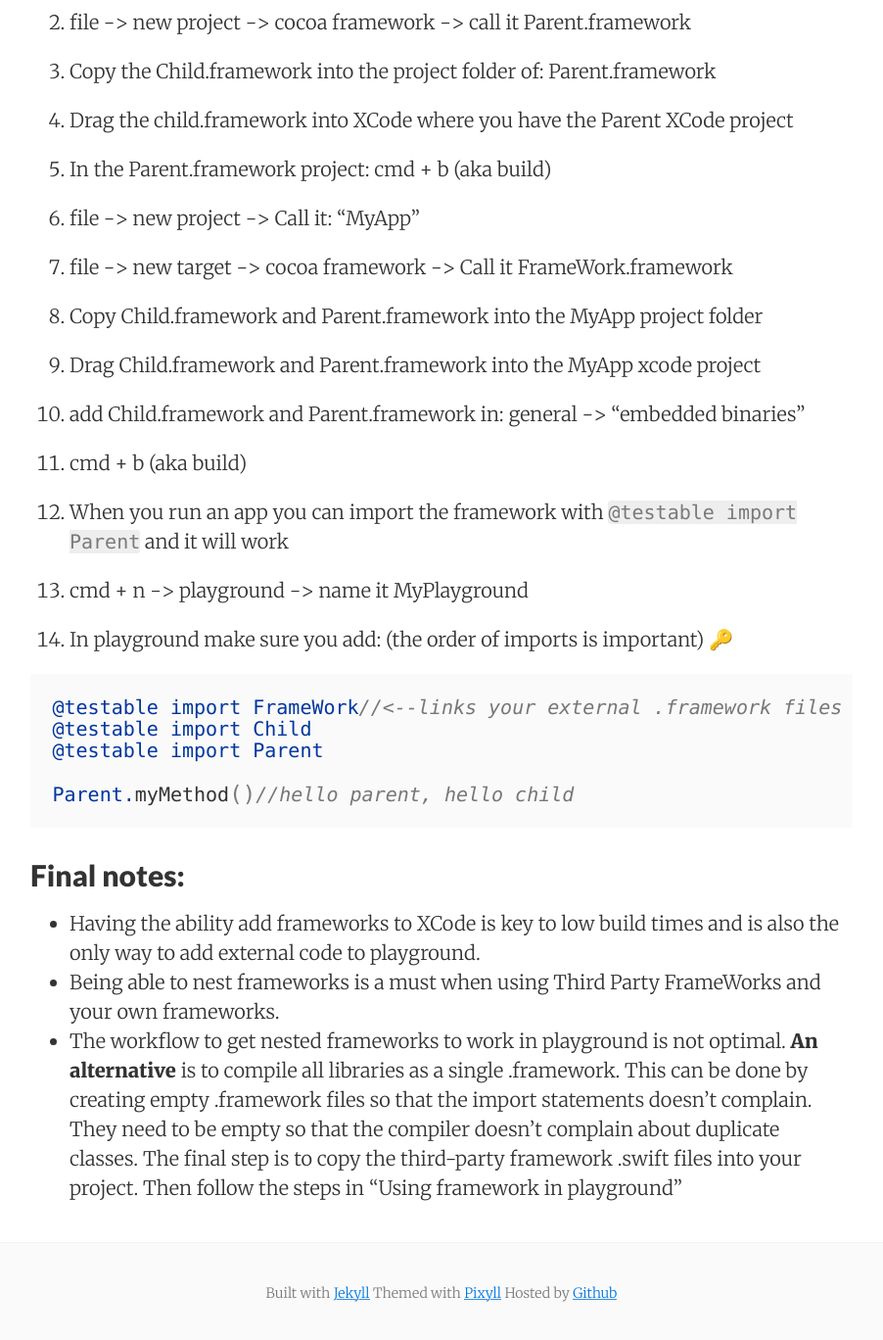
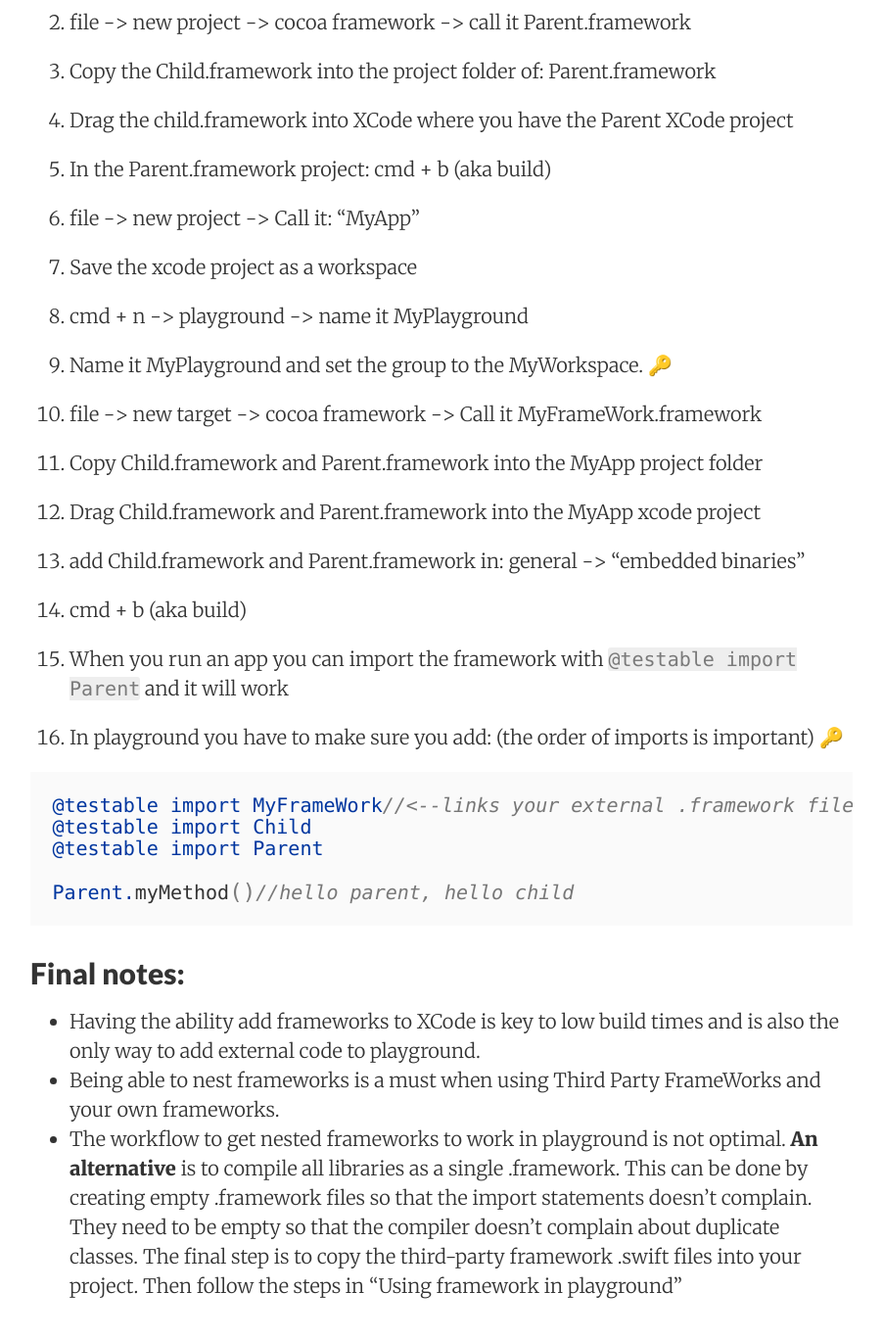
Before and after one commit to stylekit/stylekit.github.io, a Jekyll site: the page built from _posts/2017-01-16-playground-and-framework.md, in a window 1280 px wide and 1400 px high, scrolled down 1364 px. Shown: the top 1368 px of the window at 98% size, without its empty margins (189-1091 px from the left). Built offline with Jekyll 4.4.1, drawn with Linux system fonts in a browser that asks for light colours; nearby versions of some CDN libraries; comment, search, counter and statistics services are not loaded.

Commit message:
Files modified: 1


Modified 1 file:
_posts/2017-01-16-playground-and-framework.md

````diff
--- a/_posts/2017-01-16-playground-and-framework.md
+++ b/_posts/2017-01-16-playground-and-framework.md
@@ -48,24 +48,28 @@ Usually .frameworks rely on other .frameworks to work. playground doesn't allow
 
 6. file -> new project -> Call it: "MyApp"
 
-7. file -> new target -> cocoa framework -> Call it FrameWork.framework
+7. Save the xcode project as a workspace
 
-8. Copy Child.framework and Parent.framework into the MyApp project folder
+8. cmd + n -> playground -> name it MyPlayground
 
-9. Drag Child.framework and Parent.framework into the MyApp xcode project
+9. Name it MyPlayground and set the group to the MyWorkspace. 🔑
 
-10. add Child.framework and Parent.framework in: general -> "embedded binaries"
+10. file -> new target -> cocoa framework -> Call it MyFrameWork.framework
 
-11. cmd + b (aka build)
+11. Copy Child.framework and Parent.framework into the MyApp project folder
 
-12. When you run an app you can import the framework with ``@testable import Parent`` and it will work
+12. Drag Child.framework and Parent.framework into the MyApp xcode project
 
-13. cmd + n -> playground -> name it MyPlayground
+13. add Child.framework and Parent.framework in: general -> "embedded binaries"
 
-14. In playground make sure you add: (the order of imports is important) 🔑
+14. cmd + b (aka build)
+
+15. When you run an app you can import the framework with ``@testable import Parent`` and it will work
+
+16. In playground you have to make sure you add: (the order of imports is important) 🔑
 
 ```swift
-@testable import FrameWork//<--links your external .framework files
+@testable import MyFrameWork//<--links your external .framework files
 @testable import Child
 @testable import Parent
 
````
